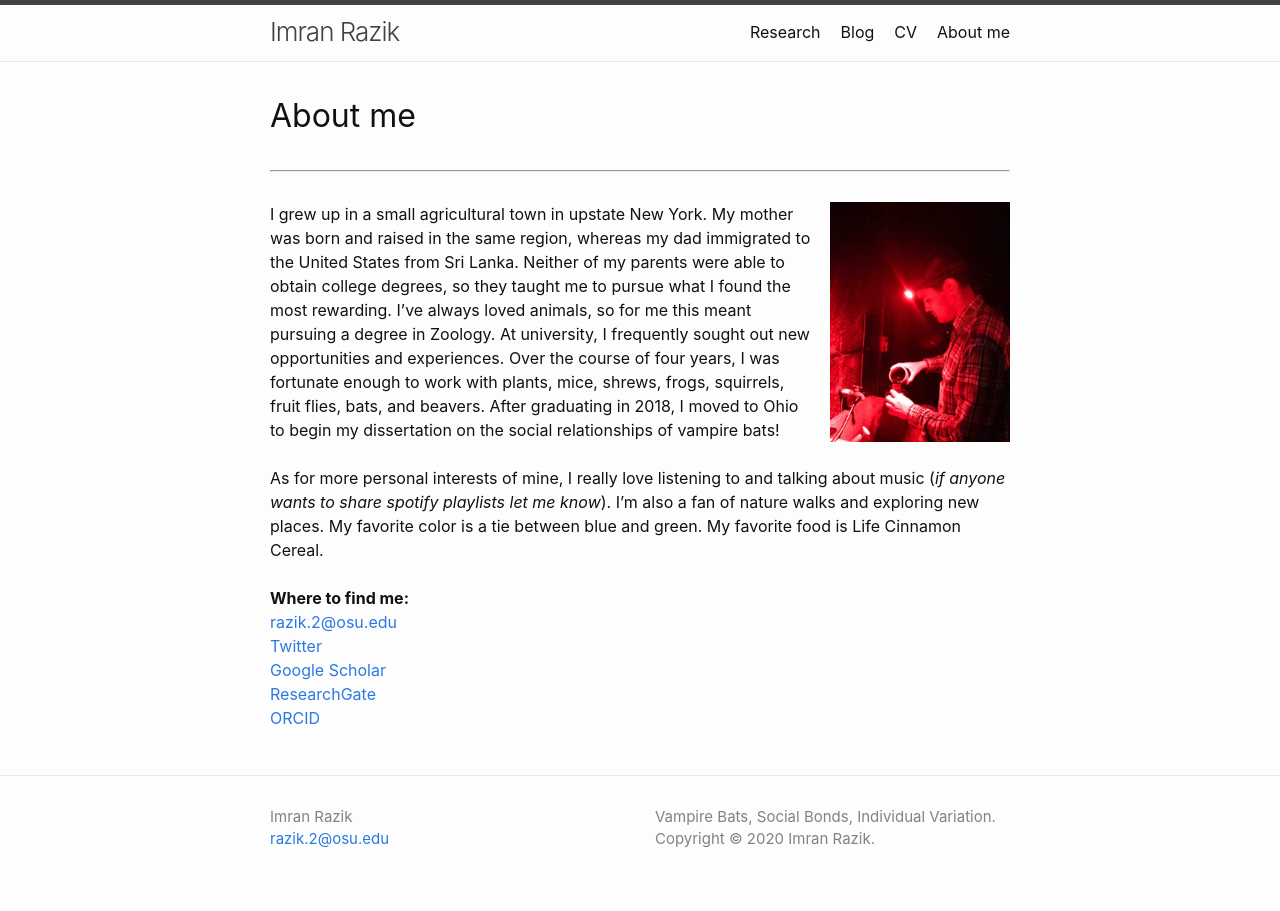
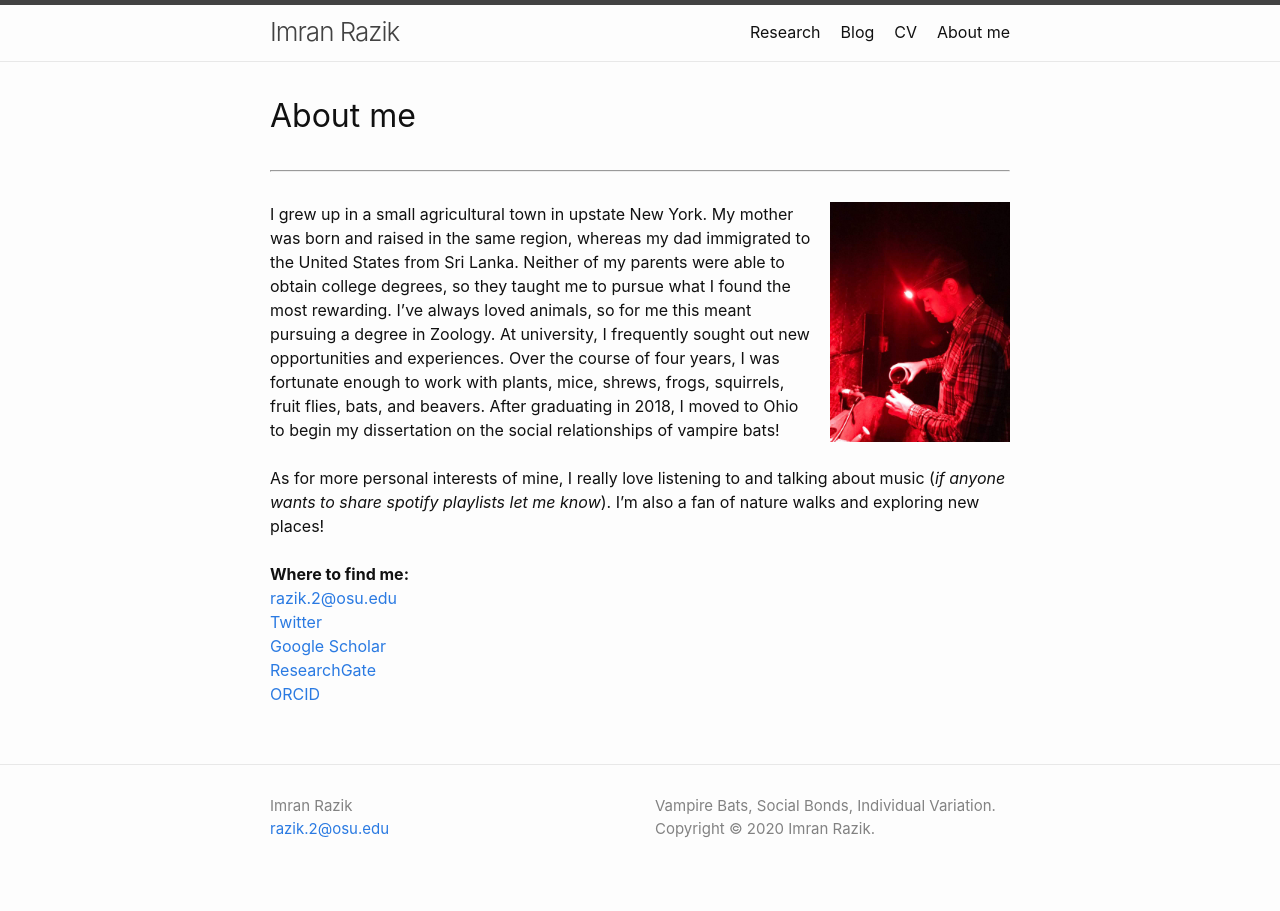
Before and after one commit to imranrazik/imranrazik.github.io, a Jekyll site: the page built from About-me.md, in a window 1280 px wide. Built offline with Jekyll 4.4.1, drawn with Linux system fonts in a browser that asks for light colours; our own code applies the rules of GitHub Pages for plain Markdown files.

Commit message:
Update About-me.md

```diff
--- a/About-me.md
+++ b/About-me.md
@@ -6,7 +6,7 @@
 <img align="right" src="assets/34349279-38d9-4de1-ad80-4556efc33ab1.jpg" height="240px" style="float:right; margin-left:15px; margin-bottom:3px">I grew up in a small agricultural town in upstate New York. My mother was born and raised in the same region, whereas my dad immigrated to the United States from Sri Lanka. Neither of my parents were able to obtain college degrees, so they taught me to pursue what I found the most rewarding. I've always loved animals, so for me this meant pursuing a degree in Zoology. At university, I frequently sought out new opportunities and experiences. Over the course of four years, I was fortunate enough to work with plants, mice, shrews, frogs, squirrels, fruit flies, bats, and beavers. After graduating in 2018, I moved to Ohio to begin my dissertation on the social relationships of vampire bats!
 <br />
 <br />
-As for more personal interests of mine, I really love listening to and talking about music (*if anyone wants to share spotify playlists let me know*). I'm also a fan of nature walks and exploring new places. My favorite color is a tie between blue and green. My favorite food is Life Cinnamon Cereal.
+As for more personal interests of mine, I really love listening to and talking about music (*if anyone wants to share spotify playlists let me know*). I'm also a fan of nature walks and exploring new places!
 <br />
 <br />
 **Where to find me:** <br/>
```
